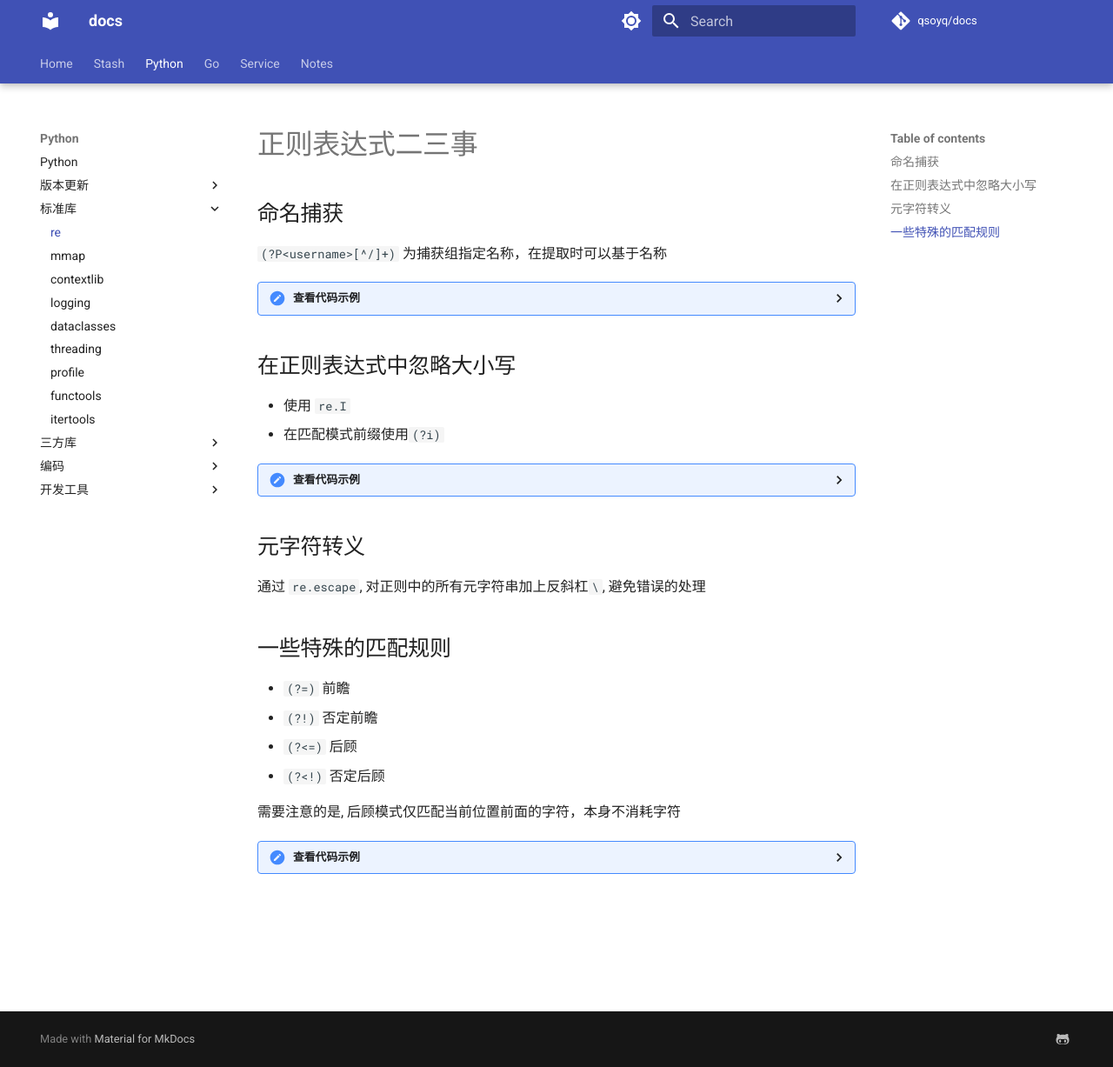
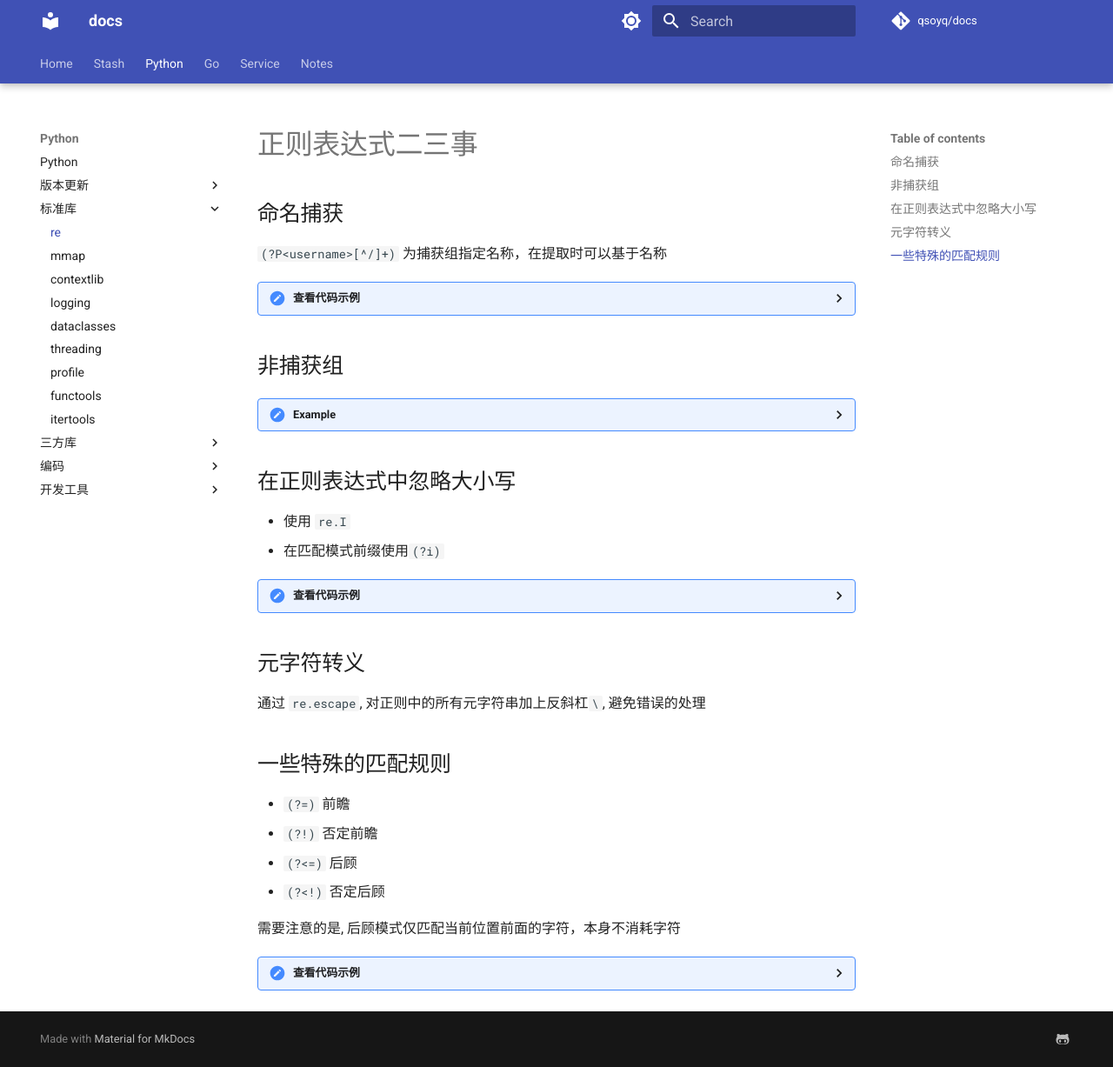
Before and after one commit to qsoyq/docs, an MkDocs documentation site: the page built from docs/python/regex.md, in a window 1280 px wide and 1227 px high. Shown: the whole window at 87% size. Built offline with MkDocs 1.6.1 and Material for MkDocs 9.7.7, drawn with Linux system fonts in a browser that asks for light colours; comment, search, counter and statistics services are not loaded.

Commit message:
update docs/python/regex.md

````diff
--- a/docs/python/regex.md
+++ b/docs/python/regex.md
@@ -19,6 +19,25 @@ if match:
     print("提取的 username:", username)
 else:
     print("未匹配到 username")
+```
+
+</details>
+
+## 非捕获组
+
+<details>
+<summary>Example</summary>
+
+```python
+import re
+
+pattern = r"(\d+(?:.\d+)?)"
+result = re.match(pattern, "3.5")
+assert result and result.groups()[0] == "3.5"
+
+
+result = re.match(pattern, "3")
+assert result and result.groups()[0] == "3"
 ```
 
 </details>
````
